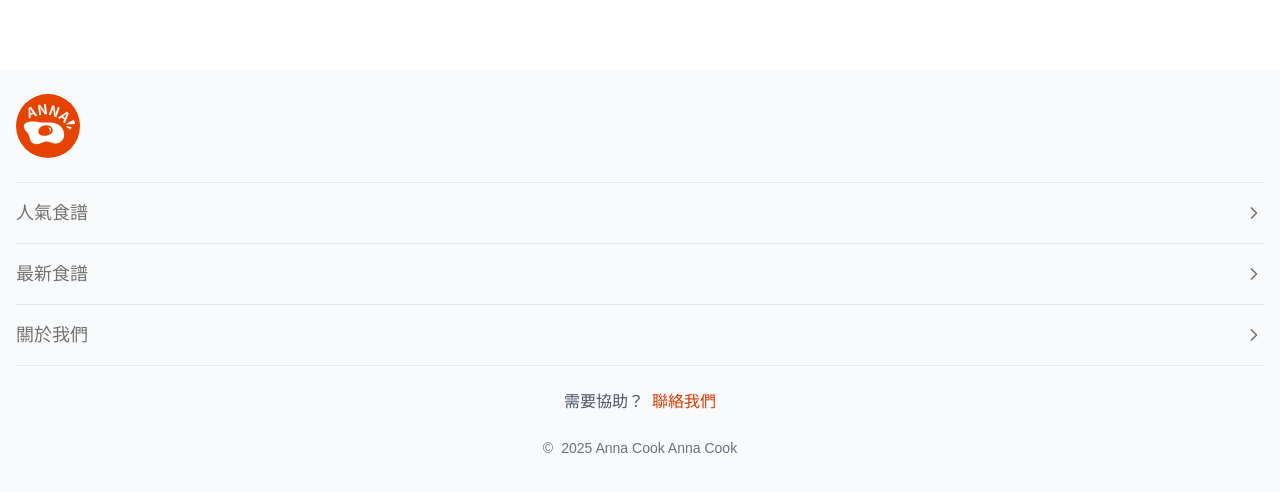
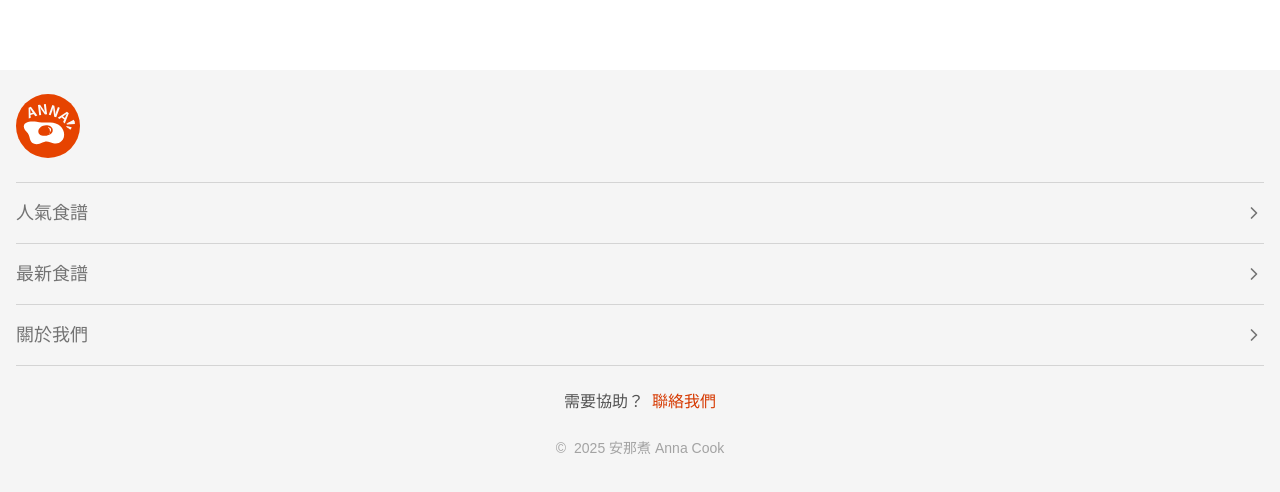
Before and after one commit to heyi5478/anna-cook, a Next.js app: page /about-us in a window 1280 px wide. Shown: the part 870-1362 px from the top of the page. Built offline with nearby package versions, Linux system fonts and the light colour scheme; no server answers.

Commit message:
fix: 更新 Footer 元件的色彩配置，將背景色和文字顏色調整為中性色，並將公司名稱改為中文，以提升設計系統的一致性與可維護性。

```diff
--- a/src/components/layout/Footer/index.tsx
+++ b/src/components/layout/Footer/index.tsx
@@ -23,7 +23,7 @@ type NavItem = {
 const footerVariants = cva('w-full py-6 px-4', {
   variants: {
     variant: {
-      default: 'bg-gray-50',
+      default: 'bg-neutral-100',
       transparent: 'bg-transparent',
     },
     size: {
@@ -43,7 +43,7 @@ export const Footer: React.FC<FooterProps> = ({
   className,
   variant,
   size,
-  companyName = 'Anna Cook',
+  companyName = '安那煮',
   year = new Date().getFullYear(),
   studioName = 'Anna Cook',
   ...props
@@ -80,27 +80,27 @@ export const Footer: React.FC<FooterProps> = ({
             <Link
               key={item.href}
               href={item.href}
-              className="flex items-center justify-between py-4 border-t border-gray-200"
+              className="flex items-center justify-between py-4 border-t border-neutral-300"
             >
-              <span className="text-[#737373] text-lg">{item.label}</span>
-              <ChevronRight className="h-5 w-5 text-[#737373]" />
+              <span className="text-neutral-500 text-lg">{item.label}</span>
+              <ChevronRight className="h-5 w-5 text-neutral-500" />
             </Link>
           ))}
         </nav>
 
         {/* 最後一條分隔線 */}
-        <div className="border-t border-gray-200 mt-0" />
+        <div className="border-t border-neutral-300 mt-0" />
 
         {/* 聯絡我們區域 */}
         <div className="flex justify-center items-center gap-2 py-6">
-          <span className="text-gray-600">需要協助？</span>
-          <Link href="/contact" className="text-[#D83A00] font-medium">
+          <span className="text-neutral-600">需要協助？</span>
+          <Link href="/contact" className="text-primary-800 font-medium">
             聯絡我們
           </Link>
         </div>
 
         {/* 版權資訊 */}
-        <div className="flex justify-center items-center text-sm text-gray-500 pb-4">
+        <div className="flex justify-center items-center text-sm text-neutral-400 pb-4">
           <span className="mr-2">©</span>
           <span>
             {year} {companyName} {studioName}
```
